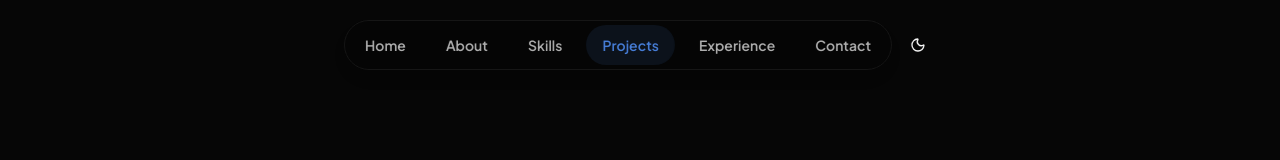
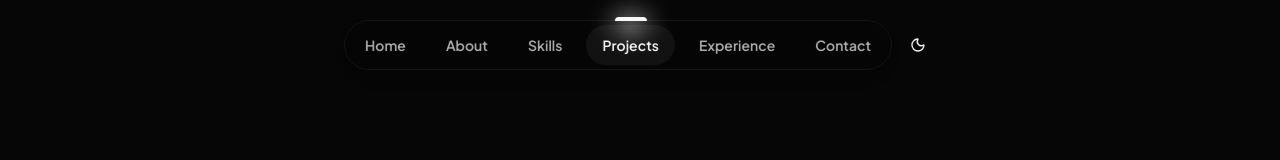
Before and after one commit to yan-ulc/portofolio, a Next.js app: page / in a window 1280 px wide. Shown: the top 160 px of the page. Built offline with nearby package versions, Linux system fonts and the light colour scheme; no server answers.

Commit message:
fix: match navbar lamp effect and neutral theme

```diff
--- a/app/globals.css
+++ b/app/globals.css
@@ -56,7 +56,7 @@
   --card-foreground: oklch(0.14 0 0);
   --popover: oklch(1 0 0);
   --popover-foreground: oklch(0.14 0 0);
-  --primary: oklch(0.45 0.15 260); /* Professional Blue */
+  --primary: oklch(0.14 0 0);
   --primary-foreground: oklch(0.98 0 0);
   --secondary: oklch(0.95 0 0);
   --secondary-foreground: oklch(0.20 0 0);
@@ -67,7 +67,7 @@
   --destructive: oklch(0.57 0.24 27);
   --border: oklch(0.92 0 0);
   --input: oklch(0.92 0 0);
-  --ring: oklch(0.45 0.15 260);
+  --ring: oklch(0.14 0 0);
   --chart-1: oklch(0.64 0.22 16);
   --chart-2: oklch(0.6 0.118 184);
   --chart-3: oklch(0.39 0.05 13);
@@ -76,12 +76,12 @@
   --radius: 0.5rem;
   --sidebar: oklch(0.98 0 0);
   --sidebar-foreground: oklch(0.14 0 0);
-  --sidebar-primary: oklch(0.45 0.15 260);
+  --sidebar-primary: oklch(0.14 0 0);
   --sidebar-primary-foreground: oklch(0.98 0 0);
   --sidebar-accent: oklch(0.95 0 0);
   --sidebar-accent-foreground: oklch(0.20 0 0);
   --sidebar-border: oklch(0.92 0 0);
-  --sidebar-ring: oklch(0.45 0.15 260);
+  --sidebar-ring: oklch(0.14 0 0);
 }
 
 .dark {
@@ -91,7 +91,7 @@
   --card-foreground: oklch(0.98 0 0);
   --popover: oklch(0.15 0 0);
   --popover-foreground: oklch(0.98 0 0);
-  --primary: oklch(0.60 0.15 260); /* Professional Electric Blue */
+  --primary: oklch(0.98 0 0);
   --primary-foreground: oklch(0.98 0 0);
   --secondary: oklch(0.20 0 0);
   --secondary-foreground: oklch(0.98 0 0);
@@ -102,7 +102,7 @@
   --destructive: oklch(0.65 0.20 25);
   --border: oklch(0.20 0 0);
   --input: oklch(0.20 0 0);
-  --ring: oklch(0.60 0.15 260);
+  --ring: oklch(0.98 0 0);
   --chart-1: oklch(0.48 0.2 284);
   --chart-2: oklch(0.69 0.17 165);
   --chart-3: oklch(0.76 0.15 48);
@@ -110,12 +110,12 @@
   --chart-5: oklch(0.64 0.22 16);
   --sidebar: oklch(0.15 0 0);
   --sidebar-foreground: oklch(0.98 0 0);
-  --sidebar-primary: oklch(0.60 0.15 260);
+  --sidebar-primary: oklch(0.98 0 0);
   --sidebar-primary-foreground: oklch(0.98 0 0);
   --sidebar-accent: oklch(0.20 0 0);
   --sidebar-accent-foreground: oklch(0.98 0 0);
   --sidebar-border: oklch(0.20 0 0);
-  --sidebar-ring: oklch(0.60 0.15 260);
+  --sidebar-ring: oklch(0.98 0 0);
 }
 
 @layer base {
--- a/components/navbar.tsx
+++ b/components/navbar.tsx
@@ -78,20 +78,27 @@ export function Navbar() {
               onClick={(event) => handleClick(event, item.href)}
               aria-label={item.name}
               className={cn(
-                "relative flex h-10 min-w-10 cursor-pointer items-center justify-center rounded-full px-3 text-sm font-semibold text-foreground/70 transition-colors hover:text-primary sm:px-4",
-                isActive && "text-primary",
+                "relative isolate flex h-10 min-w-10 cursor-pointer items-center justify-center rounded-full px-3 text-sm font-semibold text-foreground/70 transition-colors hover:text-foreground sm:px-4",
+                isActive && "text-foreground",
               )}
             >
-              <span className="hidden md:inline">{item.name}</span>
-              <span className="md:hidden">
+              <span className="relative z-10 hidden md:inline">{item.name}</span>
+              <span className="relative z-10 md:hidden">
                 <Icon size={18} strokeWidth={2.5} />
               </span>
               {isActive && (
-                <motion.span
+                <motion.div
                   layoutId="active-nav-item"
-                  className="absolute inset-0 -z-10 rounded-full bg-primary/10"
+                  className="absolute inset-0 z-0 w-full rounded-full bg-foreground/5"
+                  initial={false}
                   transition={{ type: "spring", stiffness: 300, damping: 30 }}
-                />
+                >
+                  <div className="absolute -top-2 left-1/2 h-1 w-8 -translate-x-1/2 rounded-t-full bg-foreground">
+                    <div className="absolute -top-2 -left-2 h-6 w-12 rounded-full bg-foreground/20 blur-md" />
+                    <div className="absolute -top-1 h-6 w-8 rounded-full bg-foreground/20 blur-md" />
+                    <div className="absolute top-0 left-2 h-4 w-4 rounded-full bg-foreground/20 blur-sm" />
+                  </div>
+                </motion.div>
               )}
             </Link>
           );
```
